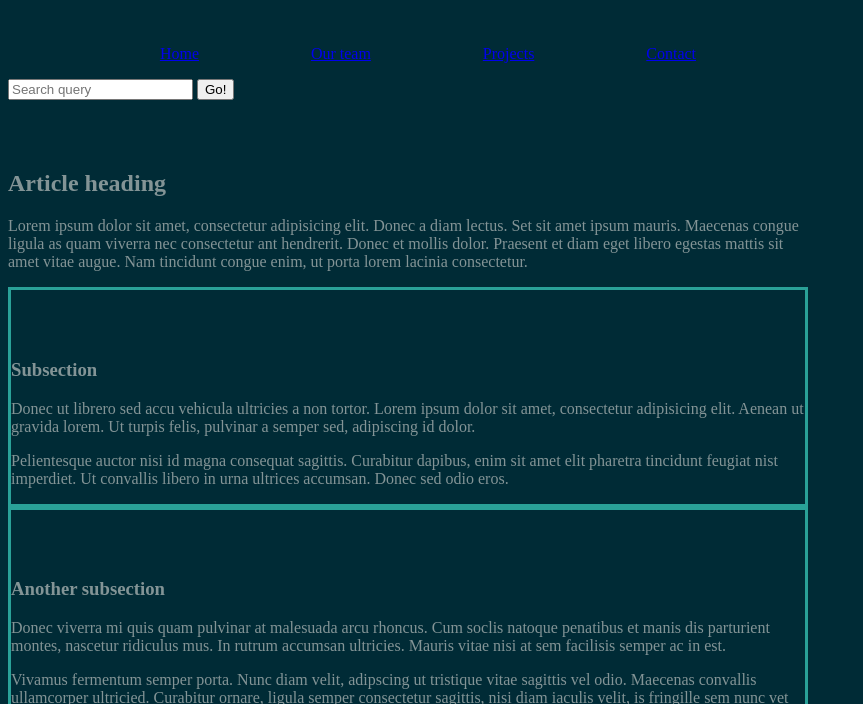
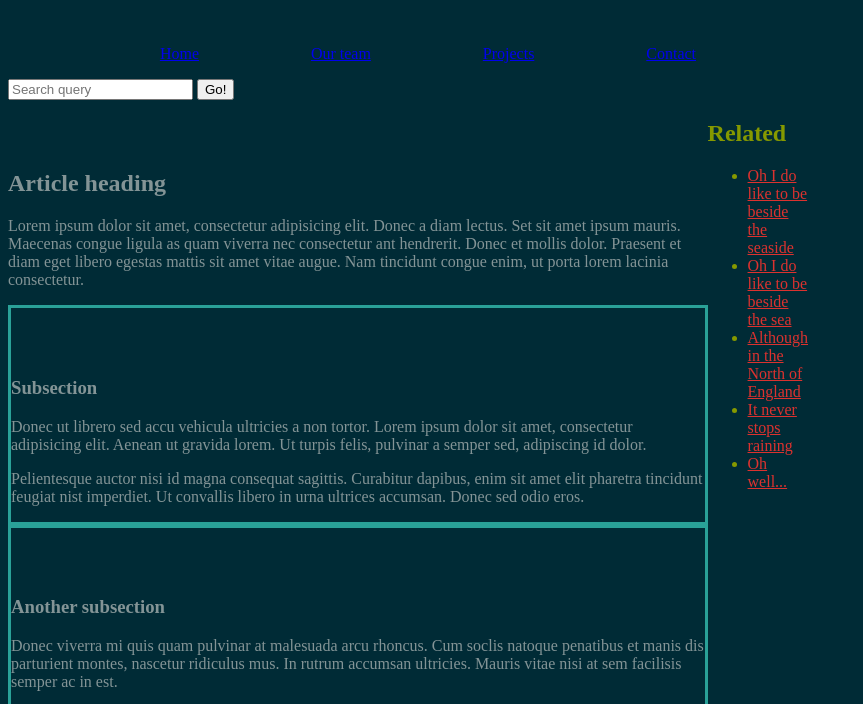
Before and after one commit to ShwethaSrinivas-1/SRISY028-UNISA-ITF-2022-CAs, a plain HTML site: page CA 2 HTML_ CSS/CA2_index.html in a window 1280 px wide. Shown: the part 90-794 px from the top of the page, without its empty margins (0-863 px from the left). Drawn offline with Linux system fonts and the light colour scheme; a web font is replaced by a local one.

Commit message:
add final CA2_Style_sheet file

```diff
--- a/CA 2 HTML_ CSS/CA2_style.css
+++ b/CA 2 HTML_ CSS/CA2_style.css
@@ -32,7 +32,10 @@ footer,
 header {
   color: var(--base-font-color);
 }
-
+main {
+  width: 100%;
+  display: flex;
+}
 main a {
   color: var(--c-magenta);
 }
@@ -58,6 +61,7 @@ nav {
   flex-grow: 1;
   width: 100%;
   justify-content: space-between;
+
   flex-wrap: wrap;
 }
 nav ul {
```
